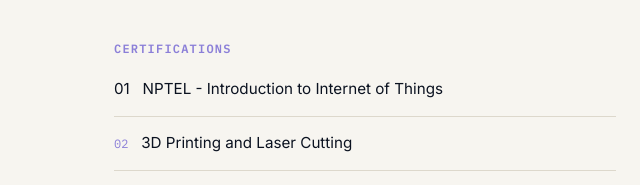
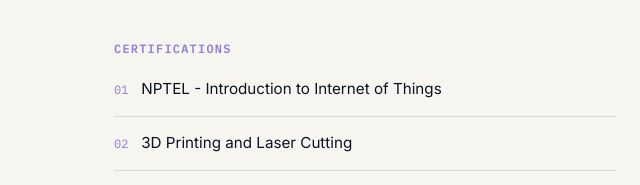
Before and after one commit to mysterious-glitch/Portfolio, a plain HTML site: page index.html in a window 1280 px wide. Shown: the part 4149-4334 px from the top of the page, 0-640 px from the left. Drawn offline with Linux system fonts and the light colour scheme.

Commit message:
Fix typo

```diff
--- a/index.html
+++ b/index.html
@@ -873,7 +873,7 @@
     <div class="reveal">
       <h3 style="font-family:var(--font-mono); font-size:0.75rem; letter-spacing:0.1em; text-transform:uppercase; color:var(--violet); margin-bottom:1.2rem;">Certifications</h3>
       <ul class="cert-list">
-        <li><span calss="num">01</span> NPTEL - Introduction to Internet of Things</li>
+        <li><span class="num">01</span> NPTEL - Introduction to Internet of Things</li>
         <li><span class="num">02</span> 3D Printing and Laser Cutting</li>
         <li><span class="num">03</span> AI Fundamentals with IBM SkillsBuild</li>
         <li><span class="num">04</span> NPTEL - Cryptography and Networking Security</li>
```
